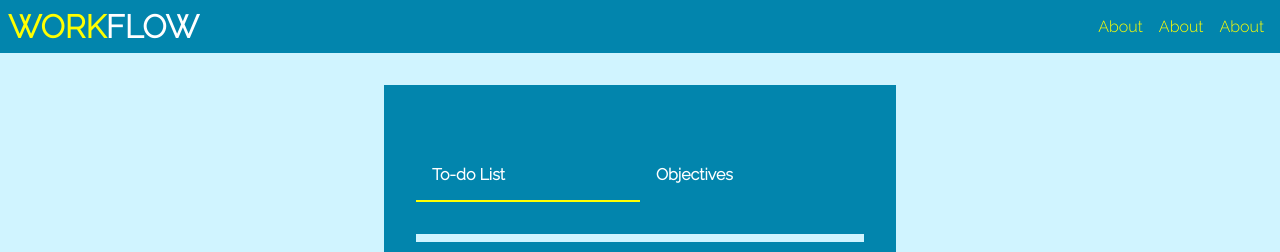
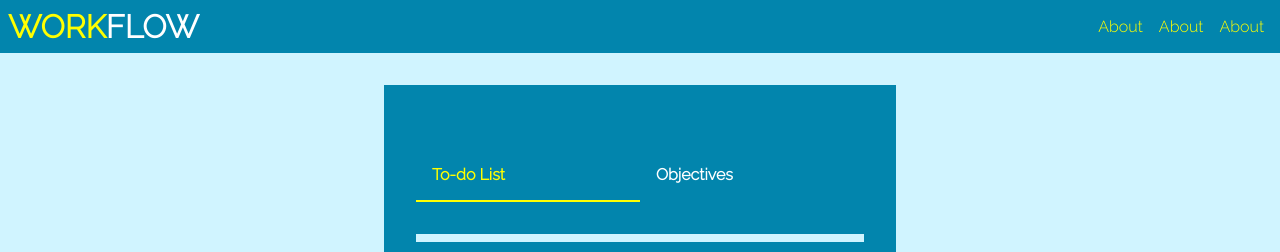
Before and after one commit to Hellie-tenny/workflow, a React (Create React App) app: page / in a window 1280 px wide. Shown: the top 252 px of the page. Built offline with nearby package versions, Linux system fonts and the light colour scheme.

Commit message:
added a yellow color to the active tab in scss

```diff
--- a/src/App.css
+++ b/src/App.css
@@ -102,6 +102,7 @@
   color: yellow;
 }
 .App .container .menu span.active {
+  color: yellow;
   border-bottom: 2px solid yellow;
 }
 .App .container form input[type=text] {
--- a/src/App.scss
+++ b/src/App.scss
@@ -124,6 +124,7 @@ $accentColor: yellow;
                 color: yellow;
             }
             span.active{
+                color: yellow;
                 border-bottom: 2px solid yellow;
             }
 
```
Also changed, not shown: 1 other file (tests, documents, lock files or other folders).
